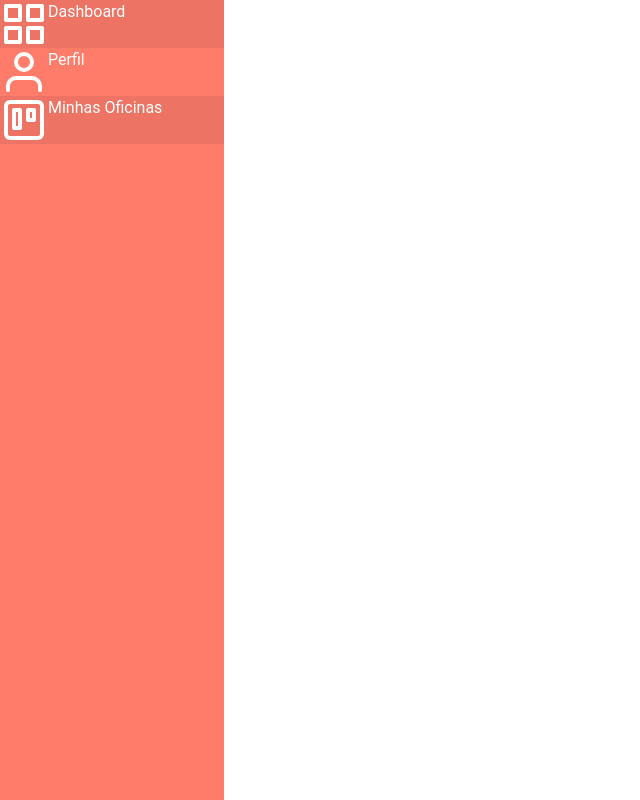
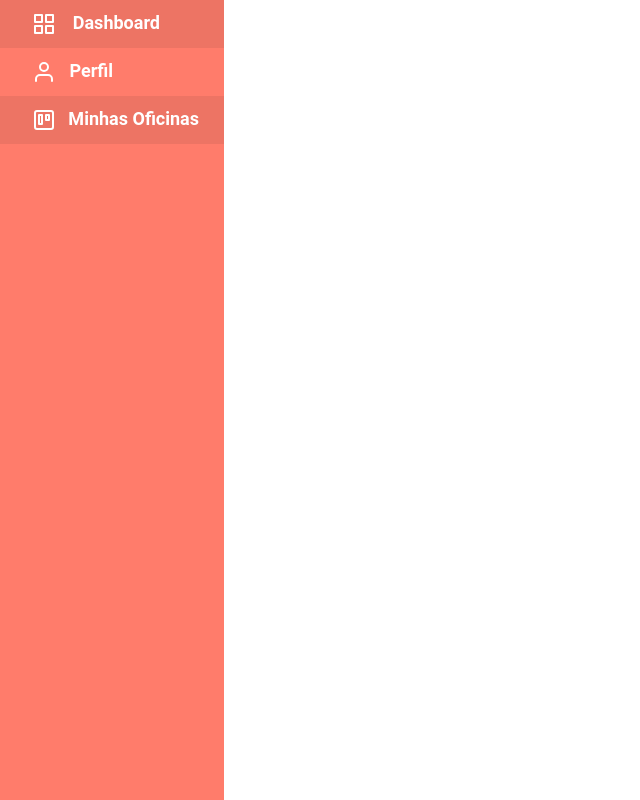
Before and after one commit to isaacmsl/festival2020, a Next.js app: page /testMenu in a window 1280 px wide. Shown: the whole page, without its empty margins (0-640 px from the left). Built offline with nearby package versions, Linux system fonts and the light colour scheme.

Commit message:
add-menu

```diff
--- a/src/components/MenuDashboard.js
+++ b/src/components/MenuDashboard.js
@@ -1,28 +1,36 @@
 import Link from 'next/link'
+import styles from '../../styles/MenuDashboard.module.css'
 
 const MenuDashboard = () => (
-    <Link href="/">
-        <header className=" fixed bg-redHeader h-screen w-56 flex flex-col items-center">
+    <>
+        <header className="bg-redHeader h-screen w-56 flex flex-col">
+            <div className="bg-redHeaderStrong items-center">
                 <Link href="/dashboard">
-                <a className="bg-redHeaderStrong w-56 h-12 text-white flex flex-row">
-                    <img src="assets/grid.svg"/>
-                    <p className="h">Dashboard</p>
+                   <a className="flex flex-row justify-between mt-3 mb-3">
+                       <img src="assets/grid.svg" className="inline ml-8"/>
+                       <h2 className={styles.dashboard_h2}>Dashboard</h2>
                    </a>
                 </Link>
+            </div>
+            <div className="bg-redHeader items-center">
                 <Link href="/dashboard">
-                <a className="bg-redHeader w-56 h-12 text-white flex flex-row">
-                    <img src="assets/user.svg"/>
-                    <p>Perfil</p>
+                   <a className="flex flex-row justify-between mt-3 mb-3">
+                       <img src="assets/user.svg" className="inline ml-8"/>
+                       <h2 className={styles.perfil_h2}>Perfil</h2>
                    </a>
                 </Link>
+            </div>
+            <div className="bg-redHeaderStrong items-center">
                 <Link href="/dashboard">
-                <a className="bg-redHeaderStrong w-56 h-12 text-white flex flex-row">
-                    <img src="assets/trello.svg"/>
-                    <p>Minhas Oficinas</p>
+                   <a className="flex flex-row justify-between mt-3 mb-3">
+                       <img src="assets/trello.svg" className="inline ml-8"/>
+                       <h2 className={styles.oficinas_h2}>Minhas Oficinas</h2>
                    </a>
                 </Link>
+            </div>
+
         </header>
-    </Link>
+    </>
 )
 
 export default MenuDashboard
--- /dev/null
+++ b/styles/MenuDashboard.module.css
@@ -0,0 +1,17 @@
+.dashboard_h2{
+    color: white;
+    font: bold 18px 'Roboto';
+    margin-right: 64px;
+}
+
+.perfil_h2 {
+    color: white;
+    font: bold 18px 'Roboto';
+    margin-right: 111px;
+}
+
+.oficinas_h2 {
+    color: white;
+    font: bold 18px 'Roboto';
+    margin-right: 25px;
+}
--- a/tailwind.config.js
+++ b/tailwind.config.js
@@ -12,8 +12,5 @@ module.exports = {
             }
         },
 
-        padding: {
-            pRow: '3.4rem'
-        }
     }
 }
```
Lines whose indentation alone changed are shown as unchanged.
